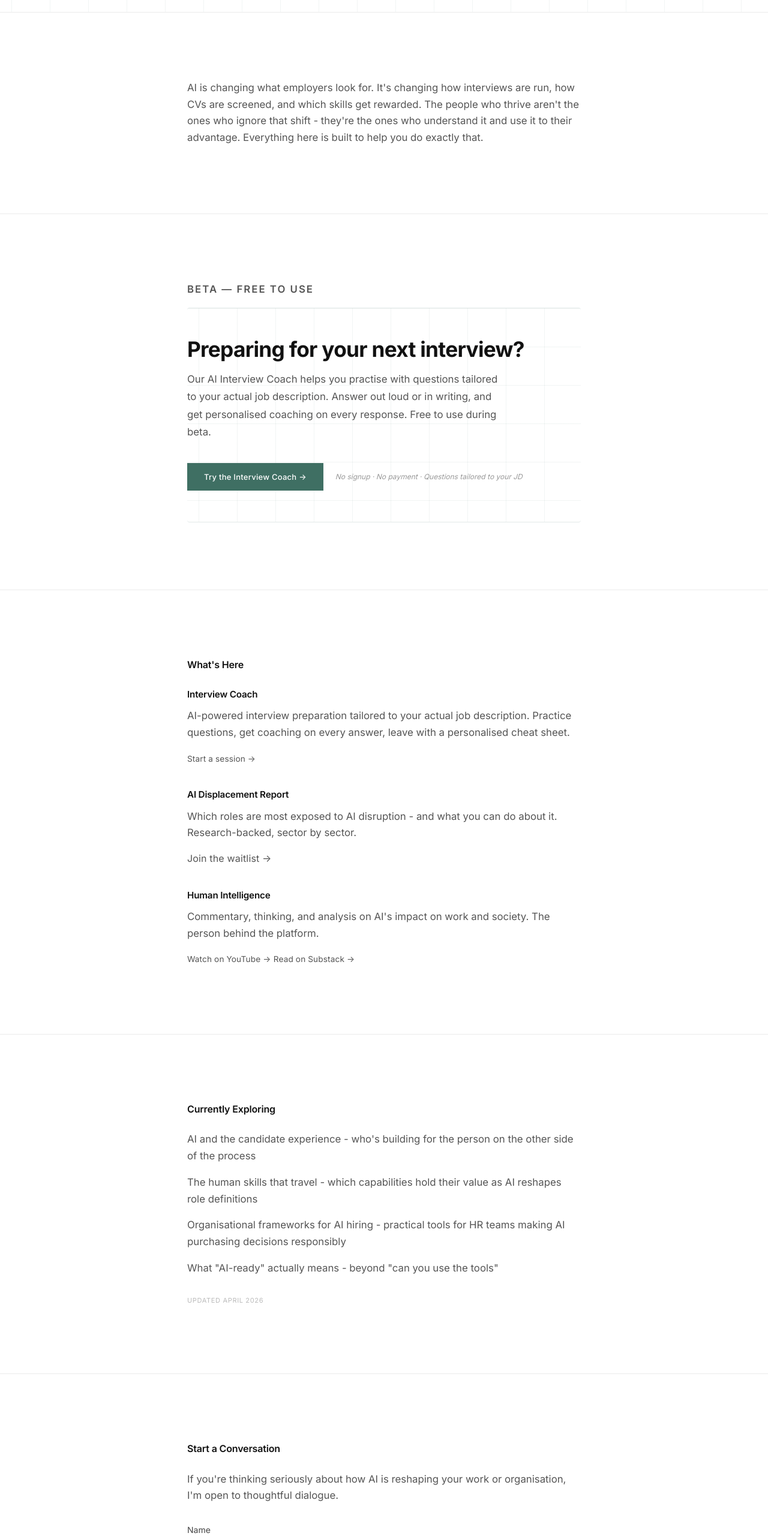
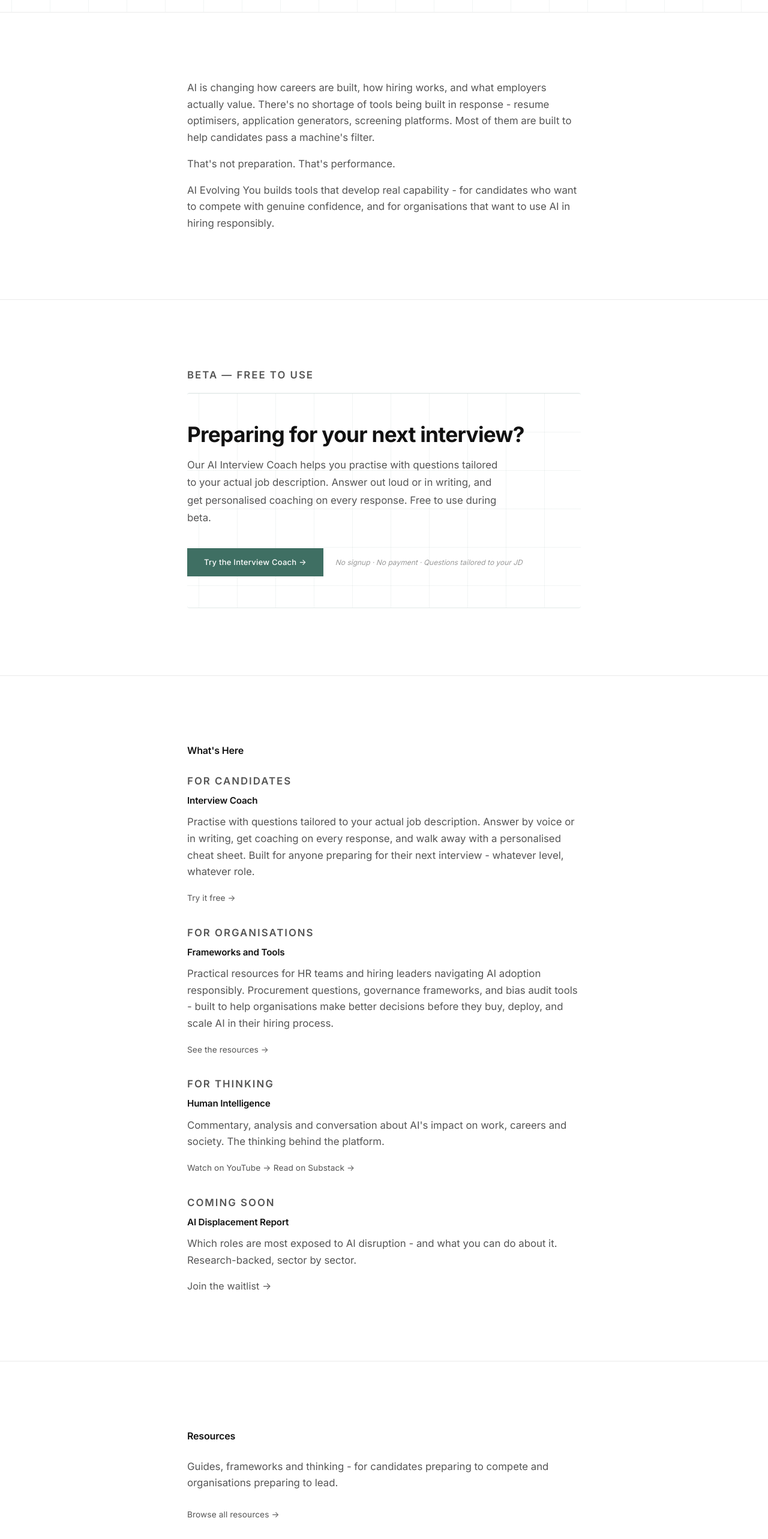
Before and after one commit to MYAISAM/aievolvingyou, a React (Vite) app: page / in a window 1280 px wide. Shown: the part 780-3346 px from the top of the page at 60% size. Built offline with nearby package versions, Linux system fonts and the light colour scheme.

Commit message:
Rebuild homepage — cleaner positioning, product shelf, cut Currently Exploring

```diff
--- a/src/App.jsx
+++ b/src/App.jsx
@@ -35,30 +35,38 @@ function HomePage({ onOpenWaitlist }) {
     <>
       <Hero />
 
+      {/* Bridge — the why */}
       <FadeInSection>
         <div className="section-inner">
           <p>
-            AI is changing what employers look for. It's changing how interviews
-            are run, how CVs are screened, and which skills get rewarded. The
-            people who thrive aren't the ones who ignore that shift - they're
-            the ones who understand it and use it to their advantage. Everything
-            here is built to help you do exactly that.
+            AI is changing how careers are built, how hiring works, and what employers actually value.
+            There's no shortage of tools being built in response - resume optimisers, application generators,
+            screening platforms. Most of them are built to help candidates pass a machine's filter.
+          </p>
+          <p style={{ marginTop: '1rem' }}>
+            That's not preparation. That's performance.
+          </p>
+          <p style={{ marginTop: '1rem' }}>
+            AI Evolving You builds tools that develop real capability - for candidates who want to compete
+            with genuine confidence, and for organisations that want to use AI in hiring responsibly.
           </p>
         </div>
       </FadeInSection>
 
       <InterviewCoachCTA />
 
+      {/* What's Here — product shelf */}
       <FadeInSection id="work">
         <div className="section-inner">
           <h2>What's Here</h2>
 
-          <div>
+          <div style={{ marginTop: '1.5rem' }}>
+            <p className="section-label" style={{ marginBottom: '0.4rem' }}>For candidates</p>
             <h3>Interview Coach</h3>
             <p>
-              AI-powered interview preparation tailored to your actual job
-              description. Practice questions, get coaching on every answer,
-              leave with a personalised cheat sheet.
+              Practise with questions tailored to your actual job description. Answer by voice or in writing,
+              get coaching on every response, and walk away with a personalised cheat sheet. Built for anyone
+              preparing for their next interview - whatever level, whatever role.
             </p>
             <a
               href="https://coach.aievolvingyou.com"
@@ -66,30 +74,32 @@ function HomePage({ onOpenWaitlist }) {
               rel="noopener noreferrer"
               className="link-subtle"
             >
-              Start a session →
+              Try it free →
             </a>
           </div>
 
-          <div>
-            <h3>AI Displacement Report</h3>
+          <div style={{ marginTop: '2rem' }}>
+            <p className="section-label" style={{ marginBottom: '0.4rem' }}>For organisations</p>
+            <h3>Frameworks and Tools</h3>
             <p>
-              Which roles are most exposed to AI disruption - and what you can
-              do about it. Research-backed, sector by sector.
+              Practical resources for HR teams and hiring leaders navigating AI adoption responsibly.
+              Procurement questions, governance frameworks, and bias audit tools - built to help organisations
+              make better decisions before they buy, deploy, and scale AI in their hiring process.
             </p>
-            <button
-              onClick={onOpenWaitlist}
+            <a
+              href="/resources"
               className="link-subtle"
-              style={{ background: "none", border: "none", padding: 0, cursor: "pointer", font: "inherit" }}
             >
-              Join the waitlist →
-            </button>
+              See the resources →
+            </a>
           </div>
 
-          <div>
+          <div style={{ marginTop: '2rem' }}>
+            <p className="section-label" style={{ marginBottom: '0.4rem' }}>For thinking</p>
             <h3>Human Intelligence</h3>
             <p>
-              Commentary, thinking, and analysis on AI's impact on work and
-              society. The person behind the platform.
+              Commentary, analysis and conversation about AI's impact on work, careers and society.
+              The thinking behind the platform.
             </p>
             <a
               href="https://www.youtube.com/@OurHumanIntelligence"
@@ -109,17 +119,36 @@ function HomePage({ onOpenWaitlist }) {
               Read on Substack →
             </a>
           </div>
+
+          <div style={{ marginTop: '2rem' }}>
+            <p className="section-label" style={{ marginBottom: '0.4rem' }}>Coming soon</p>
+            <h3>AI Displacement Report</h3>
+            <p>
+              Which roles are most exposed to AI disruption - and what you can do about it.
+              Research-backed, sector by sector.
+            </p>
+            <button
+              onClick={onOpenWaitlist}
+              className="link-subtle"
+              style={{ background: "none", border: "none", padding: 0, cursor: "pointer", font: "inherit" }}
+            >
+              Join the waitlist →
+            </button>
+          </div>
         </div>
       </FadeInSection>
 
+      {/* Resources teaser */}
       <FadeInSection>
         <div className="section-inner">
-          <h2>Currently Exploring</h2>
-          <p>AI and the candidate experience - who's building for the person on the other side of the process</p>
-          <p>The human skills that travel - which capabilities hold their value as AI reshapes role definitions</p>
-          <p>Organisational frameworks for AI hiring - practical tools for HR teams making AI purchasing decisions responsibly</p>
-          <p>What "AI-ready" actually means - beyond "can you use the tools"</p>
-          <small>Updated April 2026</small>
+          <h2>Resources</h2>
+          <p>
+            Guides, frameworks and thinking - for candidates preparing to compete and organisations
+            preparing to lead.
+          </p>
+          <a href="/resources" className="link-subtle" style={{ marginTop: '0.75rem', display: 'inline-block' }}>
+            Browse all resources →
+          </a>
         </div>
       </FadeInSection>
 
```
